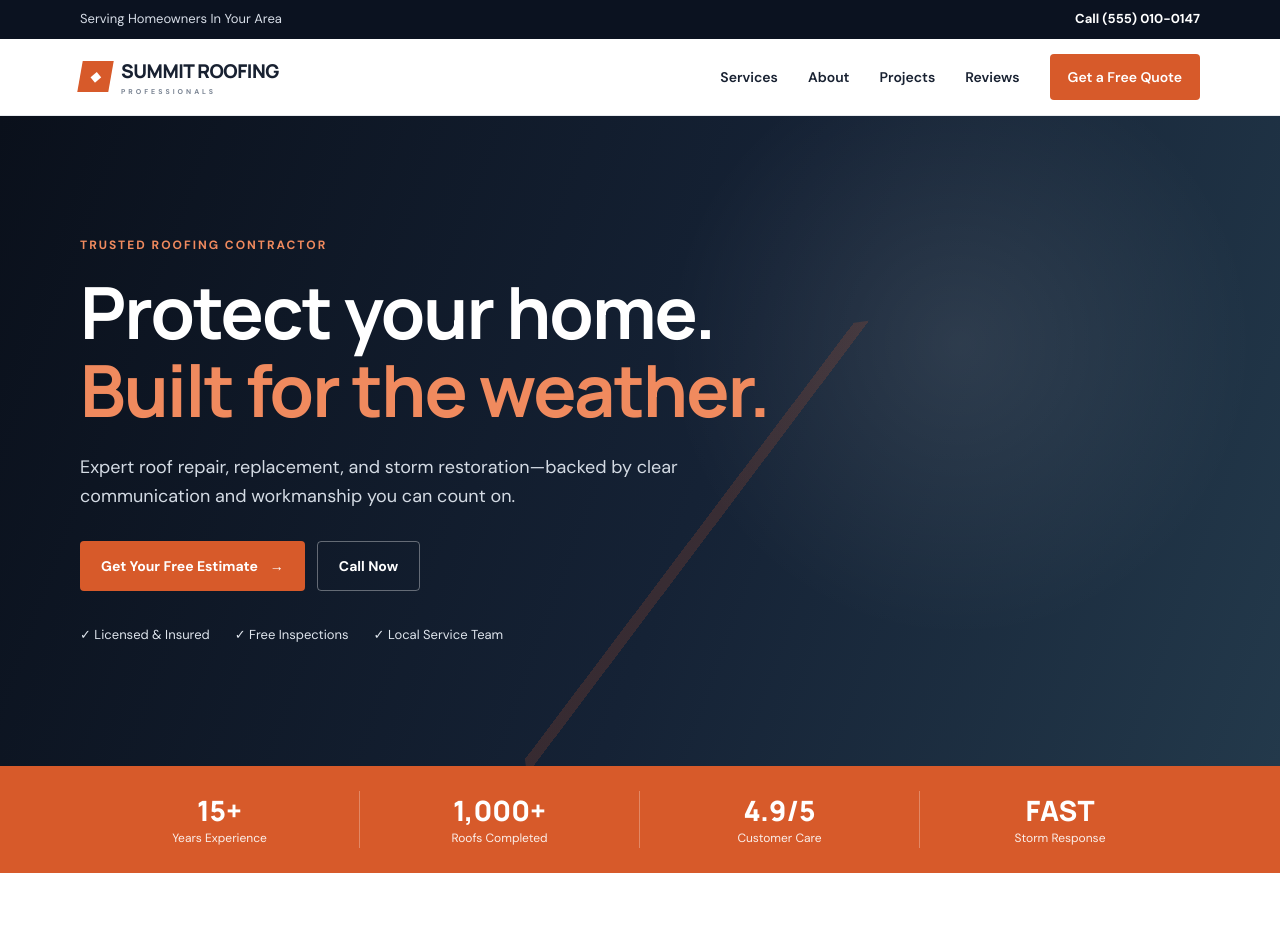
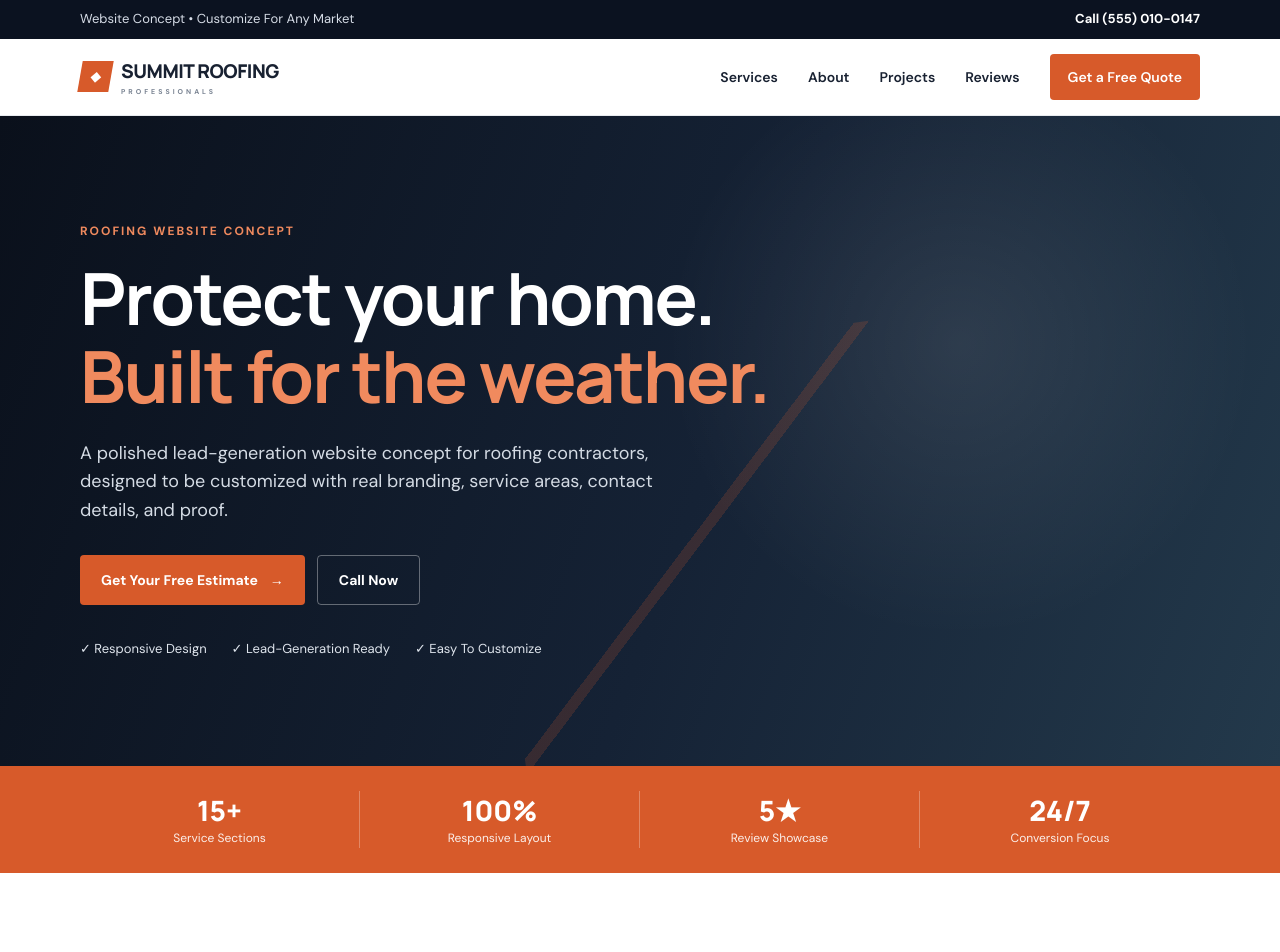
Before and after one commit to grayj9633-code/DFW-Roofing-demo, a plain HTML site: page index.html in a window 1280 px wide. Shown: the top 952 px of the page. Drawn offline with Linux system fonts and the light colour scheme.

Commit message:
Further anonymize roofing demo for portfolio use

```diff
--- a/index.html
+++ b/index.html
@@ -12,7 +12,7 @@
   <link rel="stylesheet" href="styles.css">
 </head>
 <body>
-  <div class="topbar"><div class="container topbar-inner"><span>Serving Homeowners In Your Area</span><a href="tel:+15550100147">Call (555) 010-0147</a></div></div>
+  <div class="topbar"><div class="container topbar-inner"><span>Website Concept • Customize For Any Market</span><a href="tel:+15550100147">Call (555) 010-0147</a></div></div>
   <header class="header">
     <div class="container nav">
       <a class="logo" href="#"><span class="logo-mark">◆</span><span>SUMMIT <b>ROOFING</b><small>PROFESSIONALS</small></span></a>
@@ -25,15 +25,15 @@
     <section class="hero">
       <div class="hero-overlay"></div>
       <div class="container hero-content">
-        <div class="eyebrow">TRUSTED ROOFING CONTRACTOR</div>
+        <div class="eyebrow">ROOFING WEBSITE CONCEPT</div>
         <h1>Protect your home.<br><span>Built for the weather.</span></h1>
-        <p>Expert roof repair, replacement, and storm restoration—backed by clear communication and workmanship you can count on.</p>
+        <p>A polished lead-generation website concept for roofing contractors, designed to be customized with real branding, service areas, contact details, and proof.</p>
         <div class="hero-actions"><a class="btn btn-primary" href="#quote">Get Your Free Estimate <span>→</span></a><a class="btn btn-ghost" href="tel:+15550100147">Call Now</a></div>
-        <div class="trust-row"><span>✓ Licensed & Insured</span><span>✓ Free Inspections</span><span>✓ Local Service Team</span></div>
+        <div class="trust-row"><span>✓ Responsive Design</span><span>✓ Lead-Generation Ready</span><span>✓ Easy To Customize</span></div>
       </div>
     </section>
 
-    <section class="stats"><div class="container stats-grid"><div><strong>15+</strong><span>Years Experience</span></div><div><strong>1,000+</strong><span>Roofs Completed</span></div><div><strong>4.9/5</strong><span>Customer Care</span></div><div><strong>FAST</strong><span>Storm Response</span></div></div></section>
+    <section class="stats"><div class="container stats-grid"><div><strong>15+</strong><span>Service Sections</span></div><div><strong>100%</strong><span>Responsive Layout</span></div><div><strong>5★</strong><span>Review Showcase</span></div><div><strong>24/7</strong><span>Conversion Focus</span></div></div></section>
 
     <section id="services" class="section">
       <div class="container">
@@ -48,12 +48,12 @@
     </section>
 
     <section id="about" class="section dark-section">
-      <div class="container split"><div class="roof-visual"><div class="roof-shape"></div><div class="visual-badge"><strong>15+</strong><span>Years serving homeowners</span></div></div><div class="split-copy"><div class="eyebrow">WHY SUMMIT ROOFING</div><h2>Local expertise. Straight answers. Quality work.</h2><p>We believe homeowners deserve a roofing company that shows up, explains the work clearly, and treats every property like it matters.</p><ul class="check-list"><li><b>01</b><span><strong>Thorough inspections</strong><br>We identify the real source of the problem—not just the visible symptom.</span></li><li><b>02</b><span><strong>Clear estimates</strong><br>You get straightforward scope and pricing before work begins.</span></li><li><b>03</b><span><strong>Clean job sites</strong><br>Our crews protect your property and leave the area clean when we're done.</span></li></ul></div></div>
+      <div class="container split"><div class="roof-visual"><div class="roof-shape"></div><div class="visual-badge"><strong>15+</strong><span>Reusable Sections</span></div></div><div class="split-copy"><div class="eyebrow">WHY SUMMIT ROOFING</div><h2>Local expertise. Straight answers. Quality work.</h2><p>We believe homeowners deserve a roofing company that shows up, explains the work clearly, and treats every property like it matters.</p><ul class="check-list"><li><b>01</b><span><strong>Thorough inspections</strong><br>We identify the real source of the problem—not just the visible symptom.</span></li><li><b>02</b><span><strong>Clear estimates</strong><br>You get straightforward scope and pricing before work begins.</span></li><li><b>03</b><span><strong>Clean job sites</strong><br>Our crews protect your property and leave the area clean when we're done.</span></li></ul></div></div>
     </section>
 
-    <section id="projects" class="section projects"><div class="container"><div class="section-head"><div><div class="eyebrow dark">RECENT WORK</div><h2>Roofing work that speaks for itself.</h2></div><p>Every project is completed with attention to detail and built to handle the next Texas storm.</p></div><div class="project-grid"><div class="project p1"><span>Full Replacement</span><strong>Your Area</strong></div><div class="project p2"><span>Storm Restoration</span><strong>Your Area</strong></div><div class="project p3"><span>Roof Repair</span><strong>Your Area</strong></div></div></div></section>
+    <section id="projects" class="section projects"><div class="container"><div class="section-head"><div><div class="eyebrow dark">RECENT WORK</div><h2>A portfolio-ready project section.</h2></div><p>Project cards can be replaced with real client work, locations, and photography.</p></div><div class="project-grid"><div class="project p1"><span>Full Replacement</span><strong>Your Area</strong></div><div class="project p2"><span>Storm Restoration</span><strong>Your Area</strong></div><div class="project p3"><span>Roof Repair</span><strong>Your Area</strong></div></div></div></section>
 
-    <section id="reviews" class="section review-section"><div class="container"><div class="eyebrow dark">HOMEOWNER REVIEWS</div><h2>People notice the difference.</h2><div class="reviews"><blockquote><div class="stars">★★★★★</div><p>“They found a leak another company missed, explained everything, and had it repaired quickly. The whole experience was easy.”</p><footer><strong>Michael R.</strong><span>Your Area</span></footer></blockquote><blockquote><div class="stars">★★★★★</div><p>“Professional from the first inspection to the final cleanup. Our new roof looks incredible and the crew was respectful of our home.”</p><footer><strong>Sarah T.</strong><span>Your Area</span></footer></blockquote><blockquote><div class="stars">★★★★★</div><p>“After the hailstorm, they handled the inspection and restoration process without making it complicated. Highly responsive team.”</p><footer><strong>James W.</strong><span>Your Area</span></footer></blockquote></div></div></section>
+    <section id="reviews" class="section review-section"><div class="container"><div class="eyebrow dark">HOMEOWNER REVIEWS</div><h2>People notice the difference.</h2><div class="reviews"><blockquote><div class="stars">★★★★★</div><p>“A clean, professional website concept that makes it easy to understand the services and request an estimate.”</p><footer><strong>Demo Homeowner</strong><span>Your Area</span></footer></blockquote><blockquote><div class="stars">★★★★★</div><p>“The layout gives visitors clear next steps and puts the estimate request front and center.”</p><footer><strong>Demo Customer</strong><span>Your Area</span></footer></blockquote><blockquote><div class="stars">★★★★★</div><p>“Brand colors, service areas, contact details, and testimonials can all be swapped for a real contractor.”</p><footer><strong>Demo Customer</strong><span>Your Area</span></footer></blockquote></div></div></section>
 
     <section id="quote" class="quote-section"><div class="container quote-wrap"><div class="quote-copy"><div class="eyebrow">START WITH A FREE INSPECTION</div><h2>Let's take a look at your roof.</h2><p>Tell us a little about your project and we'll get back to you to schedule your free inspection.</p><div class="contact-line"><span>☎</span><div><small>Prefer to talk?</small><a href="tel:+15550100147">(214) 555-0147</a></div></div></div><form id="quoteForm" class="quote-form"><label>Name<input name="name" required placeholder="Your name"></label><label>Phone<input name="phone" required type="tel" placeholder="(555) 010-0147"></label><label>Email<input name="email" type="email" placeholder="you@example.com"></label><label>What do you need?<select name="service"><option>Roof inspection</option><option>Roof repair</option><option>Roof replacement</option><option>Storm damage</option></select></label><button class="btn btn-primary" type="submit">Request My Free Estimate →</button><small class="form-note" id="formNote">No obligation. We'll contact you to schedule a time.</small></form></div></section>
   </main>
```
